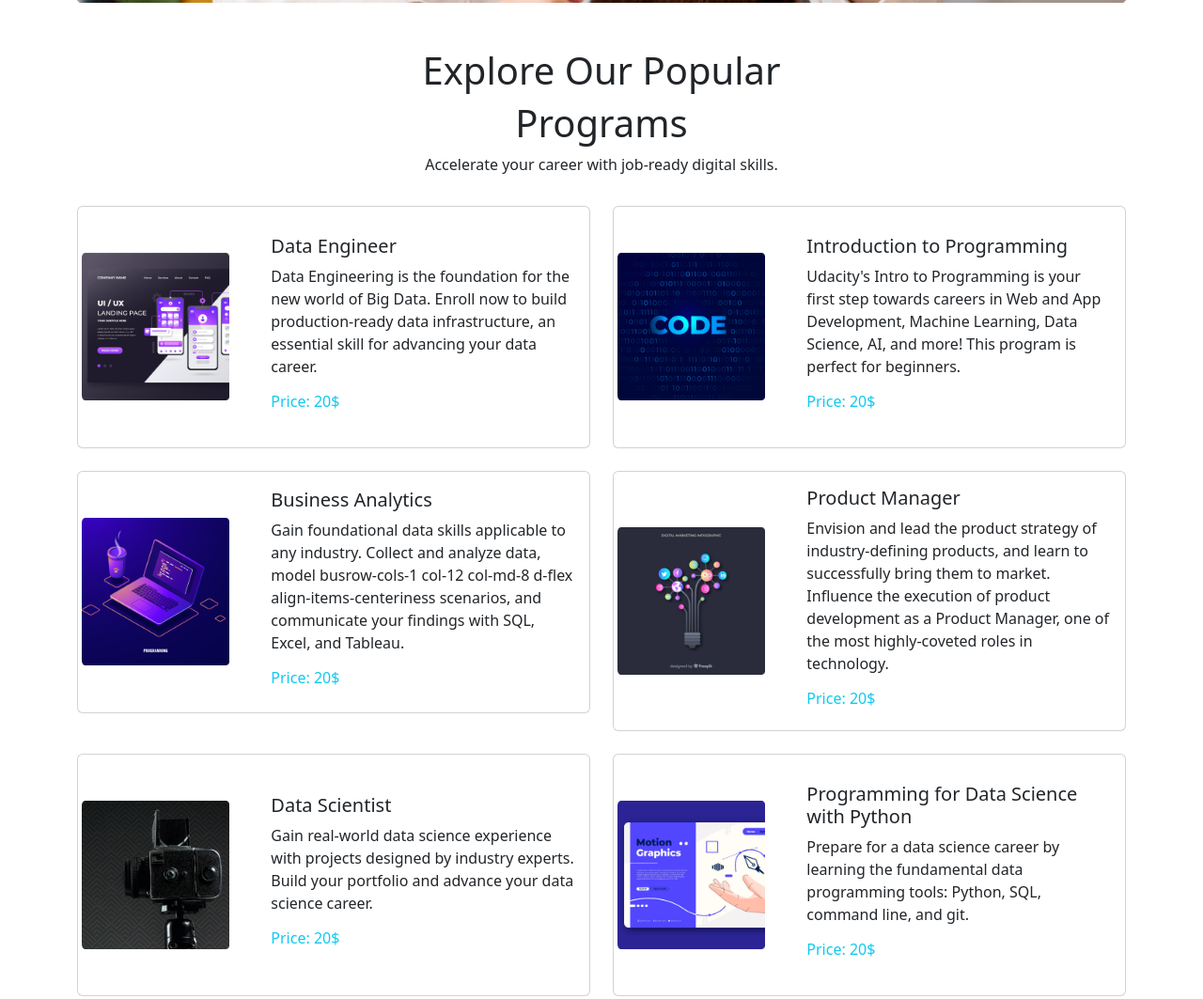
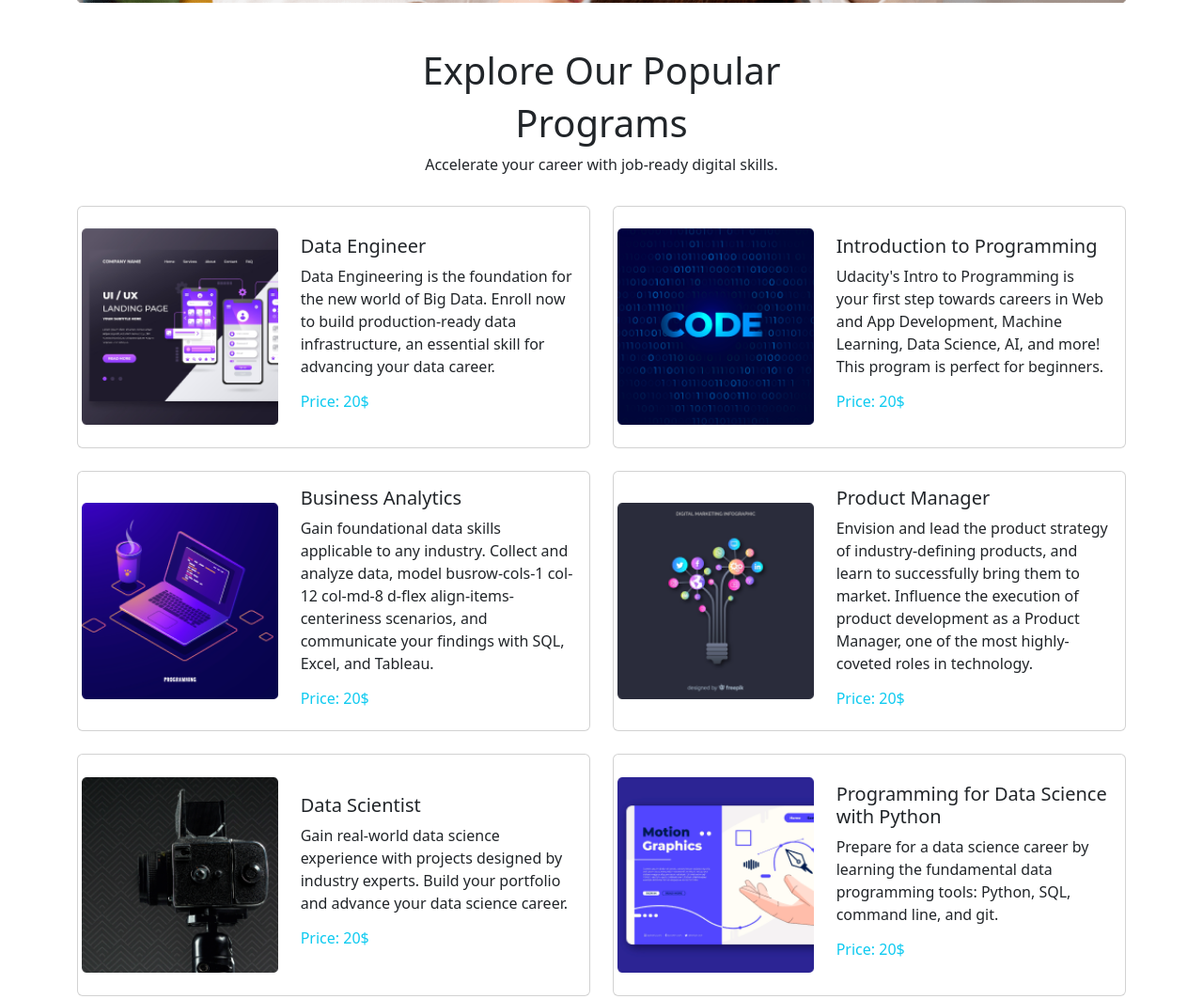
Before and after one commit to KhaledMasum/Assignment-3, a plain HTML site: page index.html in a window 1280 px wide. Shown: the part 653-1716 px from the top of the page at 94% size. Drawn offline with nearby package versions, Linux system fonts and the light colour scheme.

Commit message:
Fixed Some Issues

```diff
--- a/index.html
+++ b/index.html
@@ -119,11 +119,12 @@
                 <div class="col">
                     <div class="card">
                         <div class="row" style="min-height: 16rem;">
-                            <div class="row-cols-1 col-12 col-md-4 d-flex align-items-center">
-                                <img src="images/course/course-1.png" class="img-fluid rounded-start px-1" alt="...">
+                            <div class="row-cols-1 col-12 col-md-5 d-flex align-items-center">
+                                <img src="images/course/course-1.png" class="img-fluid rounded-start ps-1 pe-0"
+                                    alt="...">
                             </div>
-                            <div class="row-cols-1 col-12 col-md-8 d-flex align-items-center">
-                                <div class="card-body">
+                            <div class="row-cols-1 col-12 col-md-7 d-flex align-items-center">
+                                <div class="card-body ps-0">
                                     <h5 class="card-title">Data Engineer</h5>
                                     <p class="card-text">Data Engineering is the foundation for the new world of Big
                                         Data. Enroll now to build production-ready data infrastructure, an essential
@@ -138,11 +139,12 @@
                 <div class="col">
                     <div class="card">
                         <div class="row" style="min-height: 16rem;">
-                            <div class="row-cols-1 col-12 col-md-4 d-flex align-items-center">
-                                <img src="images/course/course-2.png" class="img-fluid rounded-start px-1" alt="...">
+                            <div class="row-cols-1 col-12 col-md-5 d-flex align-items-center">
+                                <img src="images/course/course-2.png" class="img-fluid rounded-start ps-1 pe-0"
+                                    alt="...">
                             </div>
-                            <div class="row-cols-1 col-12 col-md-8 d-flex align-items-center">
-                                <div class="card-body">
+                            <div class="row-cols-1 col-12 col-md-7 d-flex align-items-center">
+                                <div class="card-body ps-0">
                                     <h5 class="card-title">Introduction to Programming</h5>
                                     <p class="card-text">Udacity's Intro to Programming is your first step towards
                                         careers in Web and App Development, Machine Learning, Data Science, AI, and
@@ -157,11 +159,12 @@
                 <div class="col">
                     <div class="card">
                         <div class="row" style="min-height: 16rem;">
-                            <div class="row-cols-1 col-12 col-md-4 d-flex align-items-center">
-                                <img src="images/course/course-3.png" class="img-fluid rounded-start px-1" alt="...">
+                            <div class="row-cols-1 col-12 col-md-5 d-flex align-items-center">
+                                <img src="images/course/course-3.png" class="img-fluid rounded-start ps-1 pe-0"
+                                    alt="...">
                             </div>
-                            <div class="row-cols-1 col-12 col-md-8 d-flex align-items-center">
-                                <div class="card-body">
+                            <div class="row-cols-1 col-12 col-md-7 d-flex align-items-center">
+                                <div class="card-body ps-0">
                                     <h5 class="card-title">Business Analytics</h5>
                                     <p class="card-text">Gain foundational data skills applicable to any industry.
                                         Collect and analyze data, model busrow-cols-1 col-12 col-md-8 d-flex
@@ -177,11 +180,12 @@
                 <div class="col">
                     <div class="card">
                         <div class="row" style="min-height: 16rem;">
-                            <div class="row-cols-1 col-12 col-md-4 d-flex align-items-center">
-                                <img src="images/course/course-4.png" class="img-fluid rounded-start px-1" alt="...">
+                            <div class="row-cols-1 col-12 col-md-5 d-flex align-items-center">
+                                <img src="images/course/course-4.png" class="img-fluid rounded-start ps-1 pe-0"
+                                    alt="...">
                             </div>
-                            <div class="row-cols-1 col-12 col-md-8 d-flex align-items-center">
-                                <div class="card-body">
+                            <div class="row-cols-1 col-12 col-md-7 d-flex align-items-center">
+                                <div class="card-body ps-0">
                                     <h5 class="card-title">Product Manager</h5>
                                     <p class="card-text">Envision and lead the product strategy of industry-defining
                                         products, and learn to successfully bring them to market. Influence the
@@ -197,11 +201,12 @@
                 <div class="col">
                     <div class="card">
                         <div class="row" style="min-height: 16rem;">
-                            <div class="row-cols-1 col-12 col-md-4 d-flex align-items-center">
-                                <img src="images/course/course-5.png" class="img-fluid rounded-start px-1" alt="...">
+                            <div class="row-cols-1 col-12 col-md-5 d-flex align-items-center">
+                                <img src="images/course/course-5.png" class="img-fluid rounded-start ps-1 pe-0"
+                                    alt="...">
                             </div>
-                            <div class="row-cols-1 col-12 col-md-8 d-flex align-items-center">
-                                <div class="card-body">
+                            <div class="row-cols-1 col-12 col-md-7 d-flex align-items-center">
+                                <div class="card-body ps-0">
                                     <h5 class="card-title">Data Scientist</h5>
                                     <p class="card-text">Gain real-world data science experience with projects designed
                                         by industry experts. Build your portfolio and advance your data science career.
@@ -216,11 +221,12 @@
                 <div class="col">
                     <div class="card">
                         <div class="row" style="min-height: 16rem;">
-                            <div class="row-cols-1 col-12 col-md-4 d-flex align-items-center">
-                                <img src="images/course/course-6.png" class="img-fluid rounded-start px-1" alt="...">
+                            <div class="row-cols-1 col-12 col-md-5 d-flex align-items-center">
+                                <img src="images/course/course-6.png" class="img-fluid rounded-start ps-1 pe-0"
+                                    alt="...">
                             </div>
-                            <div class="row-cols-1 col-12 col-md-8 d-flex align-items-center">
-                                <div class="card-body">
+                            <div class="row-cols-1 col-12 col-md-7 d-flex align-items-center">
+                                <div class="card-body ps-0">
                                     <h5 class="card-title">Programming for Data Science with Python</h5>
                                     <p class="card-text">Prepare for a data science career by learning the fundamental
                                         data programming tools: Python, SQL, command line, and git.</p>
@@ -417,8 +423,10 @@
 
         <!-- FAQ Section Start -->
         <section id="faq">
-            <h1>Frequently Asked Questions</h1>
-            <p style="max-width: 50%;">List of Most Popular CSS Interview Questions with Answers:</p>
+            <div class="d-flex flex-column justify-content-center align-items-center">
+                <h1>Frequently Asked Questions</h1>
+                <p>List of Most Popular CSS Interview Questions with Answers:</p>
+            </div>
 
             <div class="accordion" id="accordionPanelsStayOpenExample">
                 <div class="accordion-item">
@@ -510,7 +518,7 @@
 
         <!-- Trusted By Section Start -->
         <section class="text-center">
-            <div class="my-5">
+            <div class="my-5 d-none d-sm-none d-md-none d-lg-block d-xl-block">
                 <h1>The trusted market leader in <br> talent transformation</h1>
                 <div class="my-5 mx-2 d-flex justify-content-between align-items-center">
                     <img src="images/company/company-1.png" alt="">
```
